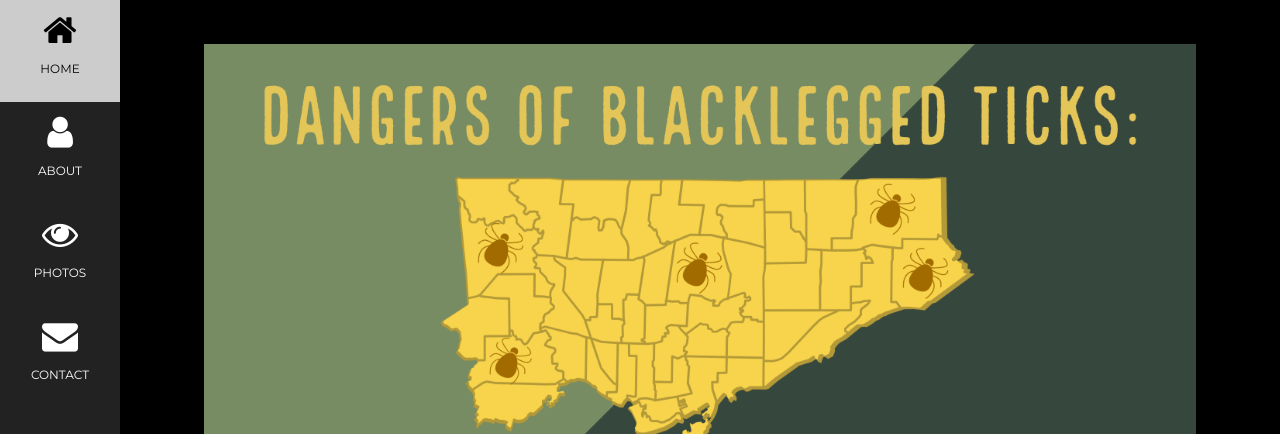
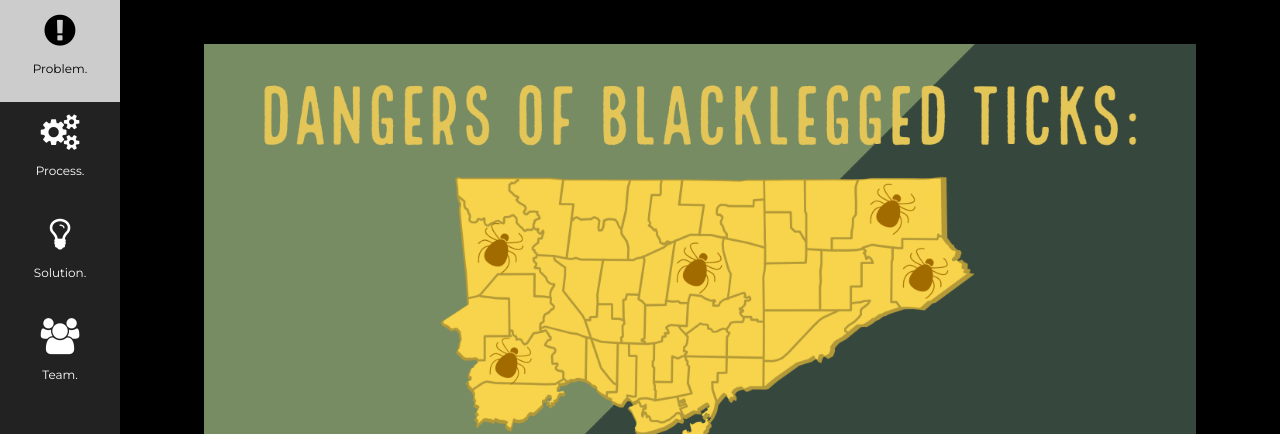
Before and after one commit to aidatuhcic/abandonedwebcharlie, a plain HTML site: page index.html in a window 1280 px wide. Shown: the top 434 px of the page. Drawn offline with nearby package versions, Linux system fonts and the light colour scheme.

Commit message:
Updated navigation icons.

```diff
--- a/index.html
+++ b/index.html
@@ -7,6 +7,7 @@
 <link rel="stylesheet" href="https://www.w3schools.com/w3css/4/w3.css">
 <link rel="stylesheet" href="https://fonts.googleapis.com/css?family=Montserrat">
 <link rel="stylesheet" href="https://cdnjs.cloudflare.com/ajax/libs/font-awesome/4.7.0/css/font-awesome.min.css">
+
 <style>
 body, h1,h2,h3,h4,h5,h6 {font-family: "Montserrat", sans-serif}
 .w3-row-padding img {margin-bottom: 12px}
@@ -23,21 +24,21 @@ body, h1,h2,h3,h4,h5,h6 {font-family: "Montserrat", sans-serif}
 <!-- Icon Bar (Sidebar - hidden on small screens) -->
 <nav class="w3-sidebar w3-bar-block w3-small w3-hide-small w3-center">
   <!-- Avatar image in top left corner -->
-  <a href="#" class="w3-bar-item w3-button w3-padding-large w3-black">
-    <i class="fa fa-home w3-xxlarge"></i>
-    <p>HOME</p>
+  <a href="#problem" class="w3-bar-item w3-button w3-padding-large w3-black">
+    <i class="fa fa-exclamation-circle w3-xxlarge" aria-hidden="true"></i>
+    <p>Problem.</p>
   </a>
-  <a href="#about" class="w3-bar-item w3-button w3-padding-large w3-hover-black">
-    <i class="fa fa-user w3-xxlarge"></i>
-    <p>ABOUT</p>
+  <a href="#process" class="w3-bar-item w3-button w3-padding-large w3-hover-black">
+    <i class="fa fa-cogs w3-xxlarge" aria-hidden="true"></i>
+    <p>Process.</p>
   </a>
-  <a href="#photos" class="w3-bar-item w3-button w3-padding-large w3-hover-black">
-    <i class="fa fa-eye w3-xxlarge"></i>
-    <p>PHOTOS</p>
+  <a href="#solution" class="w3-bar-item w3-button w3-padding-large w3-hover-black">
+    <i class="fa fa-lightbulb-o w3-xxlarge" aria-hidden="true"></i>
+    <p>Solution.</p>
   </a>
-  <a href="#contact" class="w3-bar-item w3-button w3-padding-large w3-hover-black">
-    <i class="fa fa-envelope w3-xxlarge"></i>
-    <p>CONTACT</p>
+  <a href="#team" class="w3-bar-item w3-button w3-padding-large w3-hover-black">
+    <i class="fa fa-users w3-xxlarge" aria-hidden="true"></i>
+    <p>Team.</p>
   </a>
 </nav>
 
```
